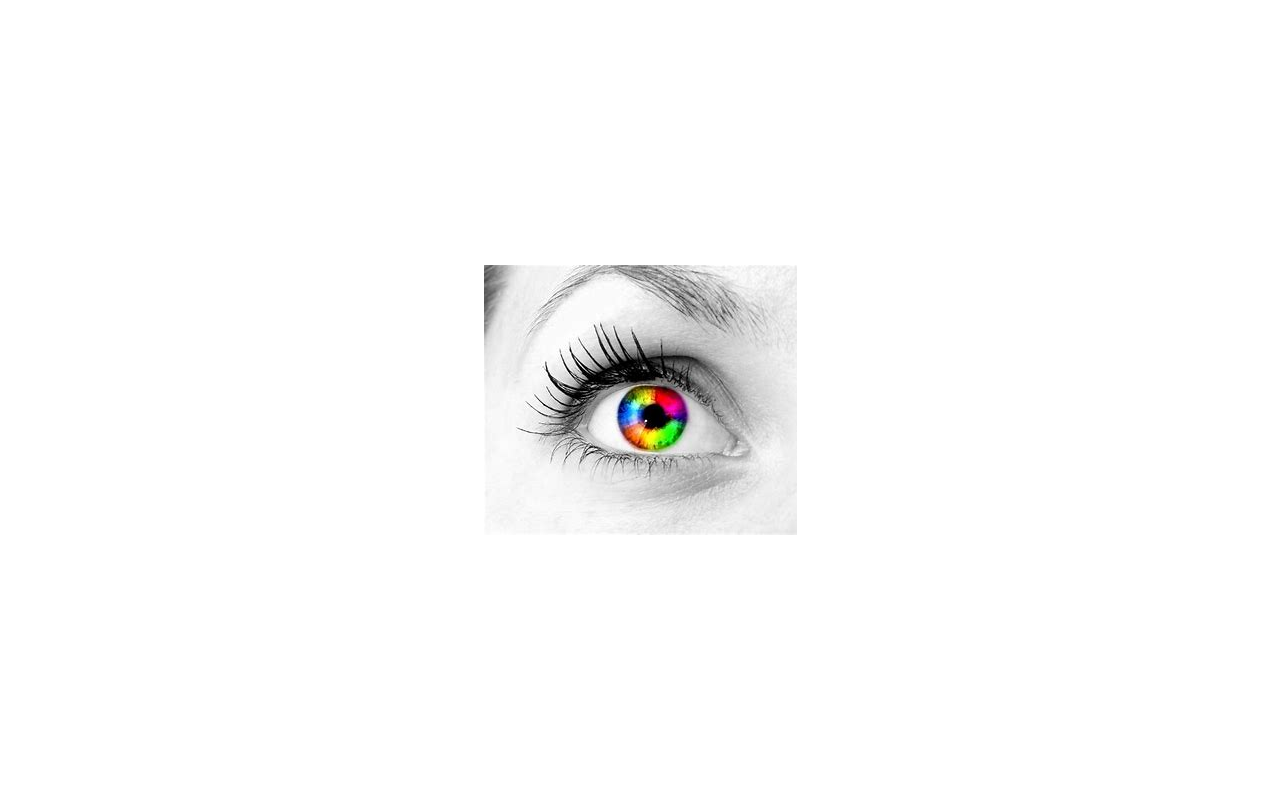
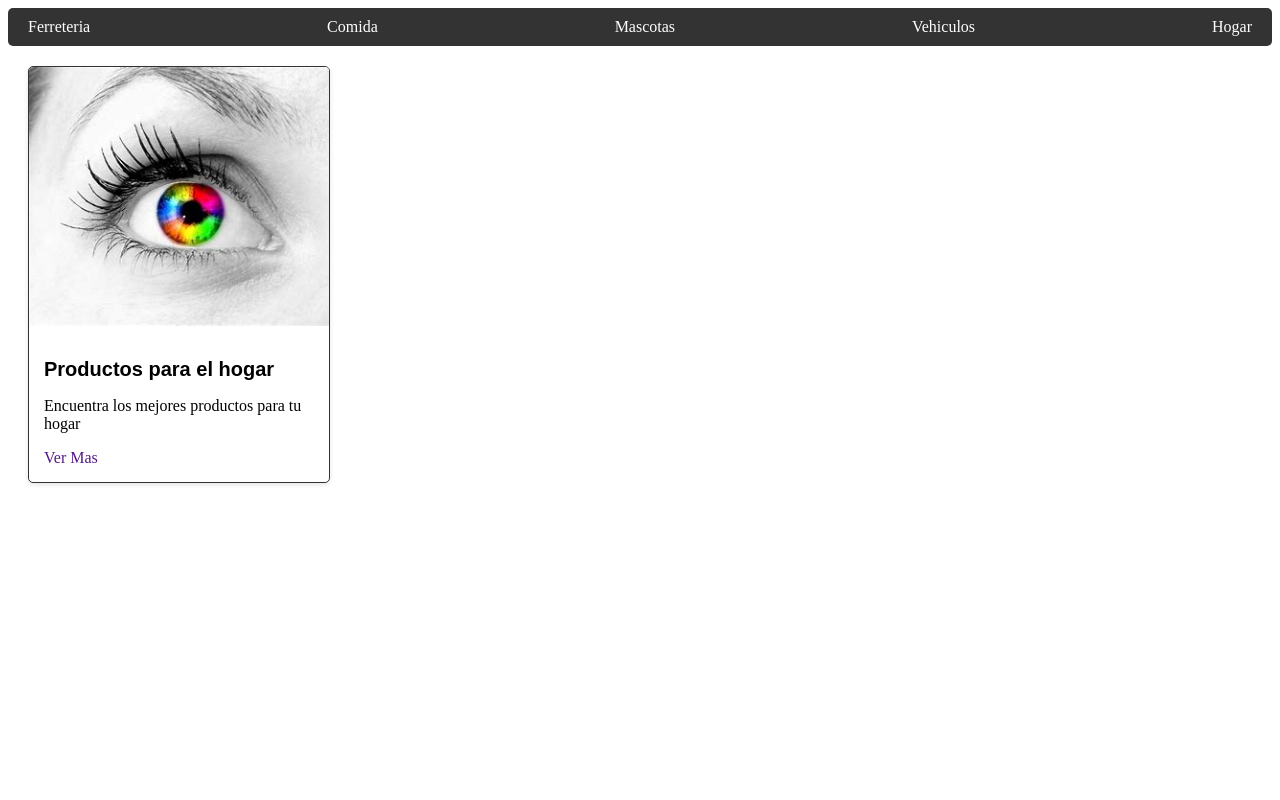
Before and after one commit to Droides1826/pproyecto, a Flask app: page / in a window 1280 px wide. Run offline with Flask 3, Linux system fonts and the light colour scheme.

Commit message:
carta casi hecha

```diff
--- /dev/null
+++ b/static/css/index.css
@@ -0,0 +1,55 @@
+/* body {
+    display: flex;
+    justify-content: center;
+    align-items: center;
+    height: 100vh;
+    margin: 0;
+} */
+* {
+    text-decoration: none;
+ }
+.navbar{
+    background-color: #333;
+    color: white;
+    display: flex;
+    justify-content: space-between;
+    padding: 10px 20px;
+    border-radius: 5px;
+
+}
+.Ferreteria{
+    color: white;
+}
+.Comida{
+    color: white;
+}
+.Mascotas{
+    color: white;
+}
+.Vehiculos{
+    color: white;
+}
+.Hogar{
+    color: white;
+}
+.hogar{
+    border: 1px solid #333;
+    border-radius: 5px;
+    box-shadow: 0 2px 5px rgba(0, 0, 0, 0.1);
+    overflow: hidden;
+    margin: 20px;
+    max-width: 300px;
+}
+
+.imagen{
+    width: 100%;
+    height: auto;
+}
+.card-hogar {
+    padding: 15px;
+}
+.title1 {
+    font-size: 20px;
+    font-family: Arial, Helvetica, sans-serif;
+
+}
--- a/static/style.css
+++ /dev/null
@@ -1,12 +0,0 @@
-body {
-    display: flex;
-    justify-content: center;
-    align-items: center;
-    height: 100vh;
-    margin: 0;
-}
-
-img {
-    max-width: 50%;
-    height: auto;
-}
--- a/template/index.html
+++ b/template/index.html
@@ -4,10 +4,23 @@
     <meta charset="UTF-8">
     <meta name="viewport" content="width=device-width, initial-scale=1.0">
     <title>Document</title>
-    <link rel="stylesheet" href="{{ url_for('static', filename='style.css') }}">
+    <link rel="stylesheet" href="{{ url_for('static', filename='css/index.css') }}">
 </head>
 <body>
-    <img src="{{ url_for('static', filename='img/fondo.jpg') }}" alt="Logo">
+    <nav class="navbar">
+        <a class="Ferreteria" href="">Ferreteria</a>
+        <a class="Comida" href="">Comida</a>
+        <a class="Mascotas" href="">Mascotas</a>
+        <a class="Vehiculos" href="">Vehiculos</a>
+        <a class="Hogar" href="">Hogar</a>
+    </nav>
 
+    <div class="hogar">
+    <img class="imagen"  src="{{ url_for('static', filename='img/fondo.jpg') }}" alt="">
+    <div class="card-hogar">
+        <h1 class="title1">Productos para el hogar</h1>
+        <p>Encuentra los mejores productos para tu hogar</p>
+        <a href="">Ver Mas</a>
+    </div>
 </body>
 </html>
```
